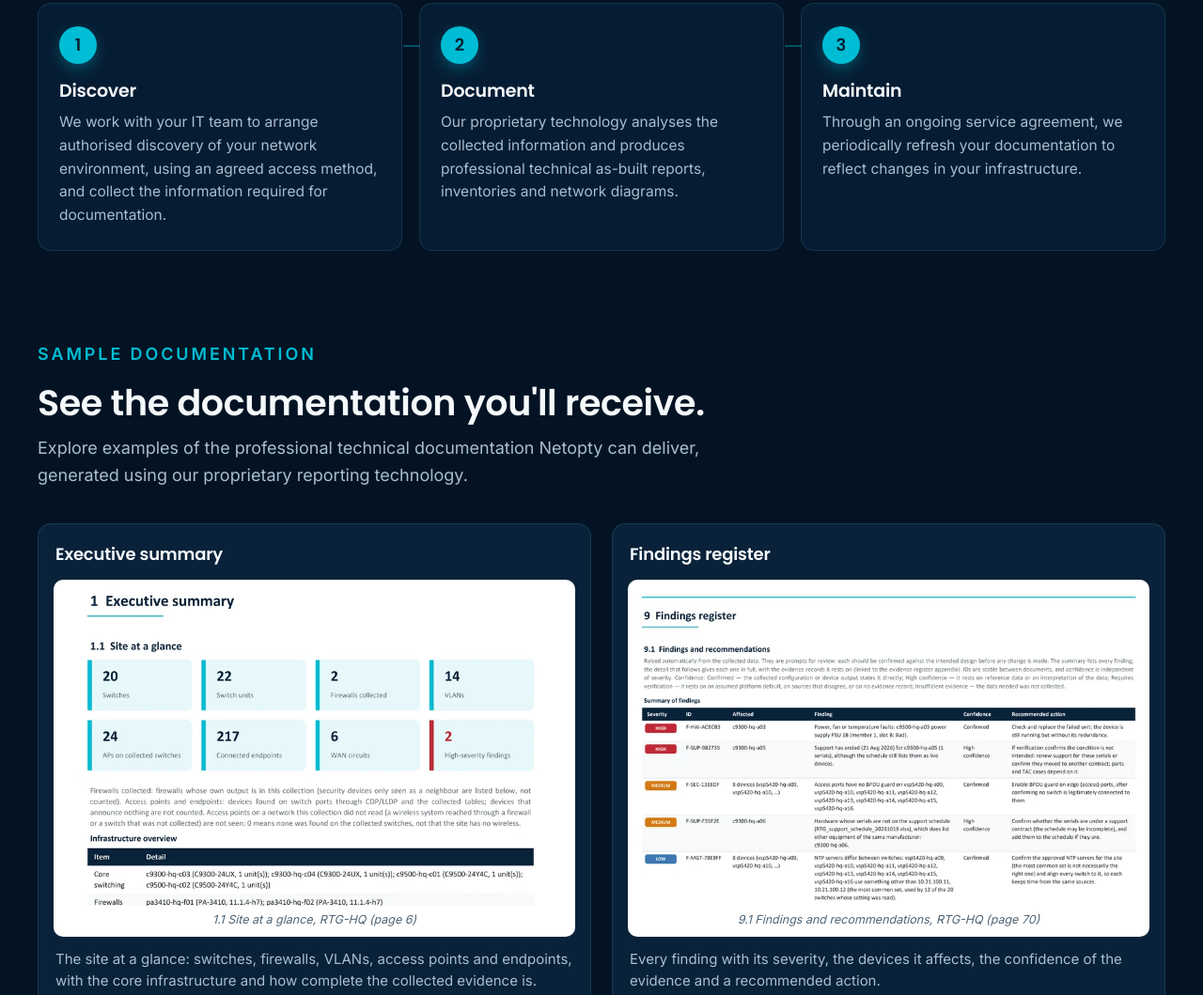
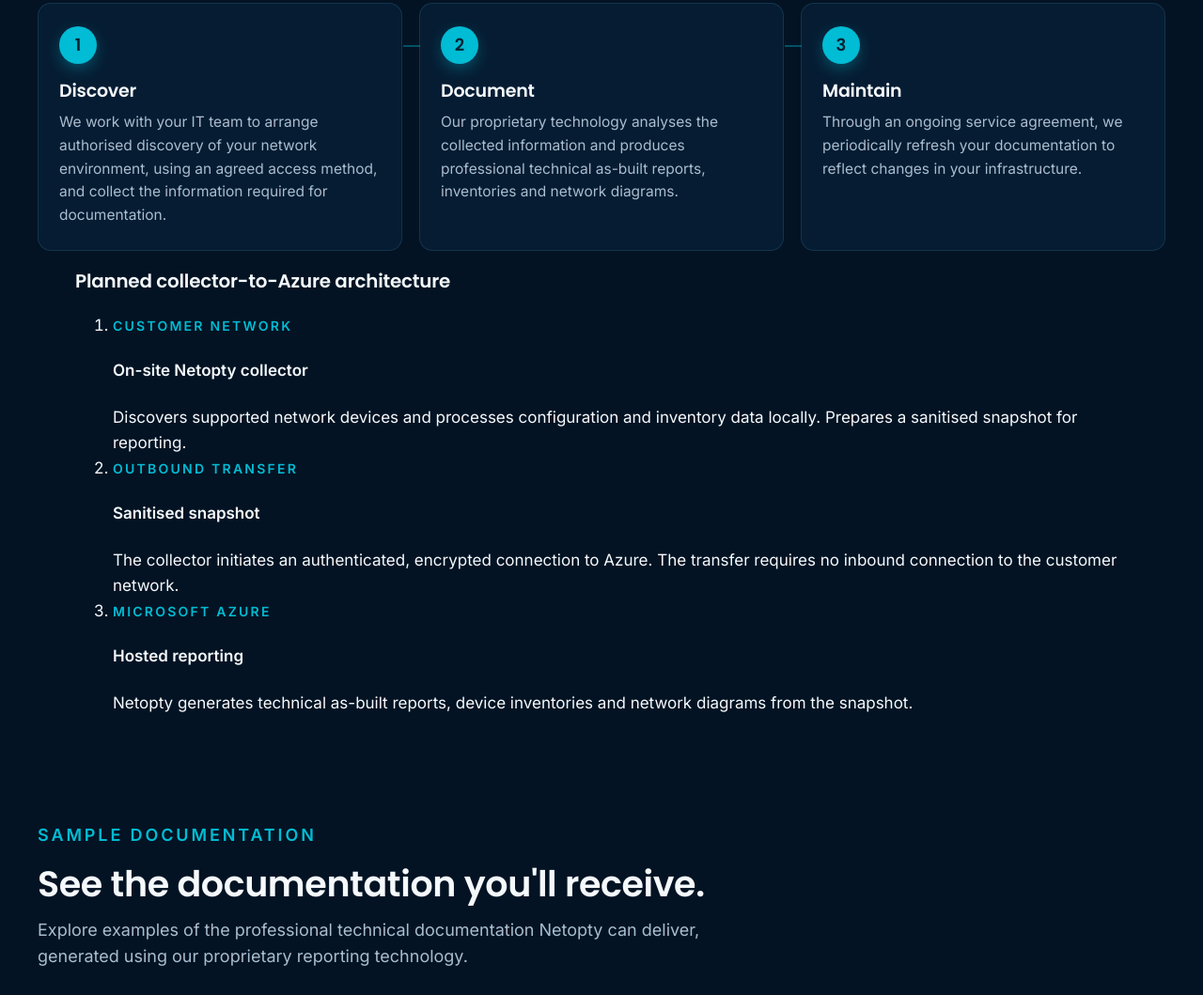
Before and after one commit to benjaminwillett/netopty_website, a plain HTML site: page public/index.html in a window 1280 px wide. Shown: the part 1647-2706 px from the top of the page at 94% size. Drawn offline with Linux system fonts and the light colour scheme; no server answers.

Commit message:
Add the planned Netopty collector-to-Azure flow

```diff
--- a/public/index.html
+++ b/public/index.html
@@ -164,6 +164,29 @@
             <p>Through an ongoing service agreement, we periodically refresh your documentation to reflect changes in your infrastructure.</p>
           </li>
         </ol>
+
+        <figure class="architecture" id="planned-architecture" aria-labelledby="architecture-title">
+          <figcaption>
+            <h3 id="architecture-title">Planned collector-to-Azure architecture</h3>
+          </figcaption>
+          <ol class="architecture-flow" role="list">
+            <li>
+              <p class="eyebrow">Customer network</p>
+              <h4>On-site Netopty collector</h4>
+              <p>Discovers supported network devices and processes configuration and inventory data locally. Prepares a sanitised snapshot for reporting.</p>
+            </li>
+            <li>
+              <p class="eyebrow">Outbound transfer</p>
+              <h4>Sanitised snapshot</h4>
+              <p>The collector initiates an authenticated, encrypted connection to Azure. The transfer requires no inbound connection to the customer network.</p>
+            </li>
+            <li>
+              <p class="eyebrow">Microsoft Azure</p>
+              <h4>Hosted reporting</h4>
+              <p>Netopty generates technical as-built reports, device inventories and network diagrams from the snapshot.</p>
+            </li>
+          </ol>
+        </figure>
       </div>
     </section>
 
```
